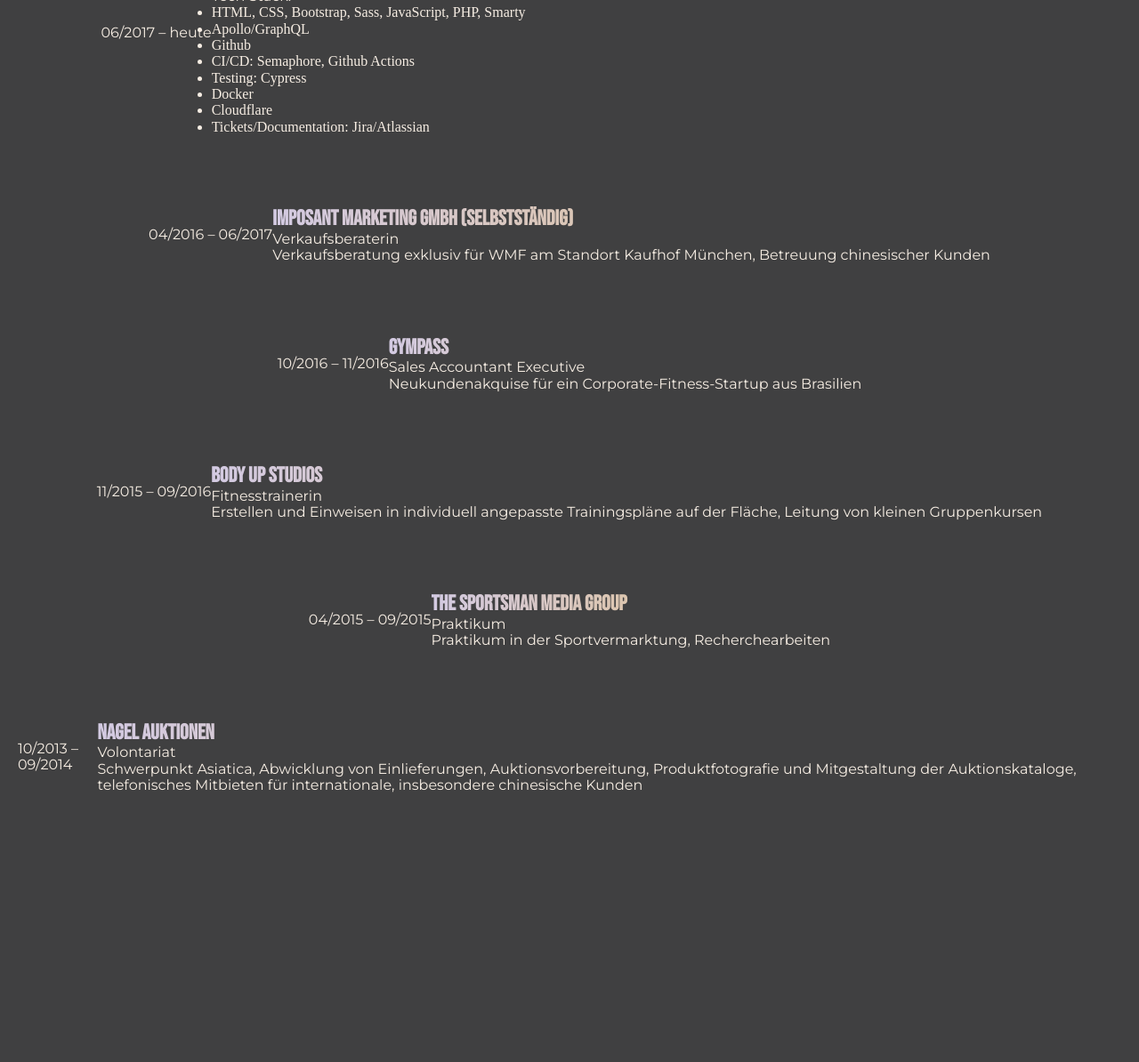
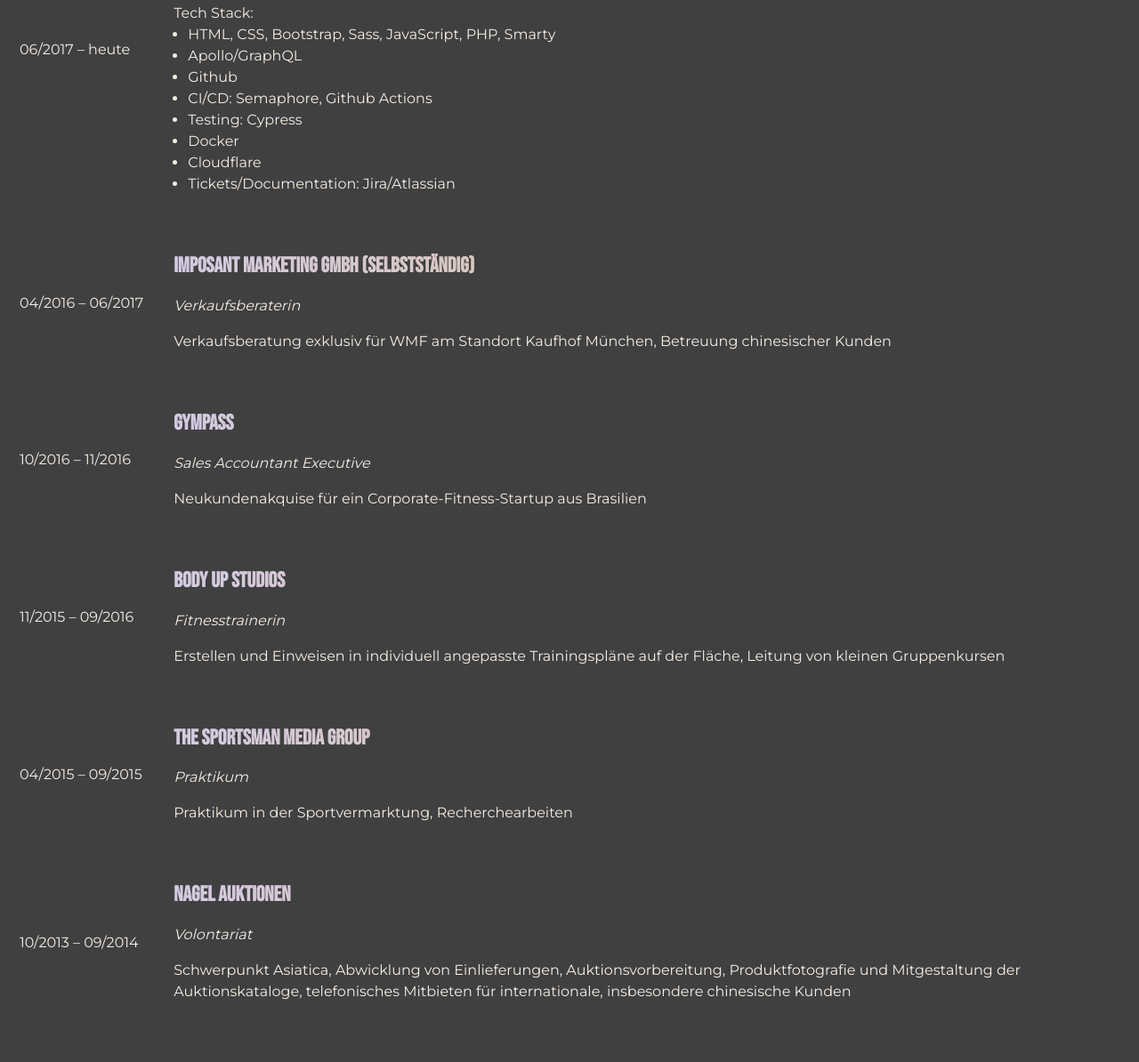
Before and after one commit to YinFromWuHanklan/aboutyin.de, a Gatsby site: page / in a window 1280 px wide. Shown: the part 2928-4122 px from the top of the page at 89% size. Built offline with nearby package versions, Linux system fonts and the light colour scheme; Gatsby itself is replaced by a stand-in of ours.

Commit message:
styled cv

```diff
--- a/src/components/Footer.js
+++ b/src/components/Footer.js
@@ -8,10 +8,6 @@
     display: flex;
     justify-content: center;
     padding: 2em;
-
-    p {
-        font-family: "Montserrat";
-    }
 
     .footer-desktop {
         @media (max-width: 40em) {
--- a/src/pages/index.js
+++ b/src/pages/index.js
@@ -45,6 +45,10 @@
     padding: 2em;
     padding-top: 0;
 
+    @media (max-width: 640px) {
+      padding: 0;
+    }
+
     p {
       padding-top: 2em;
       @media (min-width: 640px) {
@@ -55,6 +59,50 @@
 
   &#lebenslauf {
     height: 100%;
+
+    h3 {
+      padding-bottom: 0.8em;
+    }
+
+    ul {
+      padding-left: 1em;
+
+      li {
+        line-height: 1.5em;
+      }
+    }
+
+    tr {
+      margin-bottom: 2em;
+
+      @media (max-width: 640px) {
+        display: flex;
+        flex-direction: column;
+      }
+
+      td {
+        padding-bottom: 4em;
+
+        @media (min-width: 640px) {
+          padding: 0 1em 4em;
+        }
+
+        &.cv-date {
+          white-space: nowrap;
+          @media (min-width: 640px) {
+            padding-left: 0;
+          }
+          @media (max-width: 640px) {
+            padding-bottom: 0.8em;
+          }
+        }
+
+        p.cv-position {
+          font-style: italic;
+          padding-bottom: 1em;
+        }
+      }
+    }
   }
 `
 
@@ -82,23 +130,6 @@
   p {
     font-size: 1em;
     margin-top: 1em;
-  }
-`
-
-const CvItem = styled.div`
-display: flex;
-flex-direction: row;
-margin: 2em 0 3em;
-justify-content: flex-start;
-align-items: center;
-
-@media (min-width: 640px) {
-  /* .cv-date {
-    flex-grow: 1;
-  }
-  .cv-content {
-    flex-grow: 3;
-  } */
   }
 `
 
@@ -172,13 +203,13 @@
 
         <SectionStyles id="lebenslauf">
         <h2>Lebenslauf</h2>
-        <CvItem>
-          <div className="cv-date">
-            <p>06/2017 &ndash; heute</p>
-          </div>
-          <div className="cv-content">
+        <table>
+          <tbody>
+            <tr>
+              <td className="cv-date"><p>06/2017 &ndash; heute</p></td>
+              <td className="cv-content">
                 <h3>Ellusion GmbH</h3>
-            <p>Webentwicklung</p>
+                <p className="cv-position">Webentwicklung</p>
                 <p>Webentwicklung Frontend, Markenwebsites und Landingpages für Kunden im Healthcare Bereich, Ratgeberportale</p>
                 <p>Tech Stack:</p>
                 <ul>
@@ -191,58 +222,50 @@
                   <li>Cloudflare</li>
                   <li>Tickets/Documentation: Jira/Atlassian</li>
                 </ul>
-          </div>
-        </CvItem>
-        <CvItem>
-          <div className="cv-date">
-            <p>04/2016 &ndash; 06/2017</p>
-          </div>
-          <div className="cv-content">
+              </td>
+            </tr>
+            <tr>
+              <td className="cv-date"><p>04/2016 &ndash; 06/2017</p></td>
+              <td className="cv-content">
                 <h3>imPOSant Marketing GmbH (selbstständig)</h3>
-            <p>Verkaufsberaterin</p>
+                <p className="cv-position">Verkaufsberaterin</p>
                 <p>Verkaufsberatung exklusiv für WMF am Standort Kaufhof München, Betreuung chinesischer Kunden</p>
-          </div>
-        </CvItem>
-        <CvItem>
-          <div className="cv-date">
-            <p>10/2016 &ndash; 11/2016</p>
-          </div>
-          <div className="cv-content">
+              </td>
+            </tr>
+            <tr>
+              <td className="cv-date"><p>10/2016 &ndash; 11/2016</p></td>
+              <td className="cv-content">
                 <h3>Gympass</h3>
-            <p>Sales Accountant Executive</p>
+                <p className="cv-position">Sales Accountant Executive</p>
                 <p>Neukundenakquise für ein Corporate-Fitness-Startup aus Brasilien</p>
-          </div>
-        </CvItem>
-        <CvItem>
-          <div className="cv-date">
-            <p>11/2015 &ndash; 09/2016</p>
-          </div>
-          <div className="cv-content">
+              </td>
+            </tr>
+            <tr>
+              <td className="cv-date"><p>11/2015 &ndash; 09/2016</p></td>
+              <td className="cv-content">
                 <h3>Body Up Studios</h3>
-            <p>Fitnesstrainerin</p>
+                <p className="cv-position">Fitnesstrainerin</p>
                 <p>Erstellen und Einweisen in individuell angepasste Trainingspläne auf der Fläche, Leitung von kleinen Gruppenkursen</p>
-          </div>
-        </CvItem>
-        <CvItem>
-          <div className="cv-date">
-            <p>04/2015 &ndash; 09/2015</p>
-          </div>
-          <div className="cv-content">
+              </td>
+            </tr>
+            <tr>
+              <td className="cv-date"><p>04/2015 &ndash; 09/2015</p></td>
+              <td className="cv-content">
                 <h3>the sportsman media group</h3>
-            <p>Praktikum</p>
+                <p className="cv-position">Praktikum</p>
                 <p>Praktikum in der Sportvermarktung, Recherchearbeiten</p>
-          </div>
-        </CvItem>
-        <CvItem>
-          <div className="cv-date">
-            <p>10/2013 &ndash; 09/2014</p>
-          </div>
-          <div className="cv-content">
+              </td>
+            </tr>
+            <tr>
+              <td className="cv-date"><p>10/2013 &ndash; 09/2014</p></td>
+              <td className="cv-content">
                 <h3>Nagel Auktionen</h3>
-            <p>Volontariat</p>
+                <p className="cv-position">Volontariat</p>
                 <p>Schwerpunkt Asiatica, Abwicklung von Einlieferungen, Auktionsvorbereitung, Produktfotografie und Mitgestaltung der Auktionskataloge, telefonisches Mitbieten für internationale, insbesondere chinesische Kunden</p>
-          </div>
-        </CvItem>
+              </td>
+            </tr>
+          </tbody>
+        </table>
       </SectionStyles>
 
       <SectionStyles id="projekte">
--- a/src/styles/GlobalStyles.js
+++ b/src/styles/GlobalStyles.js
@@ -28,6 +28,7 @@
       font-size: 1rem;
       background: var(--background-dark);
       color: var(--secondary);
+      font-family: "Montserrat";
     }
 
     nav {
@@ -37,10 +38,6 @@
 
         .navbar-toggler-icon {
             color: var(--secondary);
-        }
-
-        .nav-item {
-            font-family: "Montserrat";
         }
     }
 
@@ -80,8 +77,8 @@
 
     p {
         color: var(--secondary);
-        font-family: "Montserrat";
-        font-size: 1rem;
+        font-size: 1em;
+        line-height: 1.5em;
     }
 
     a {
```
Lines whose indentation alone changed are shown as unchanged.
